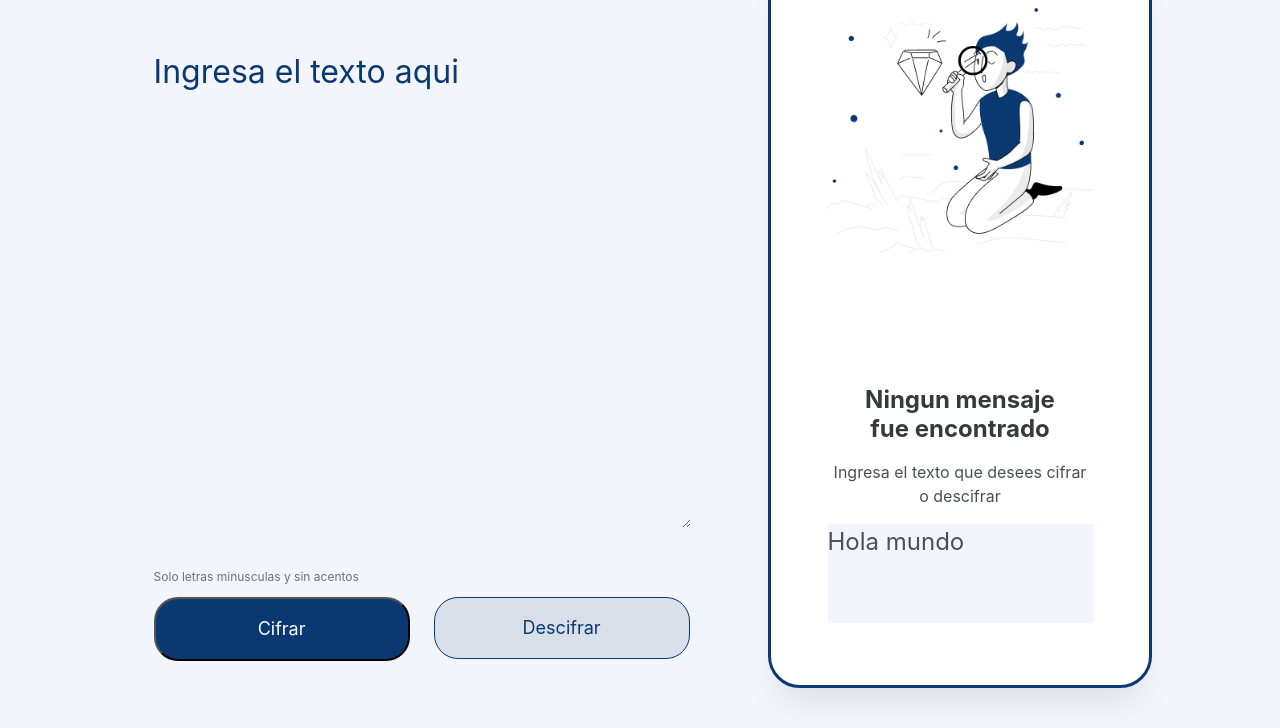
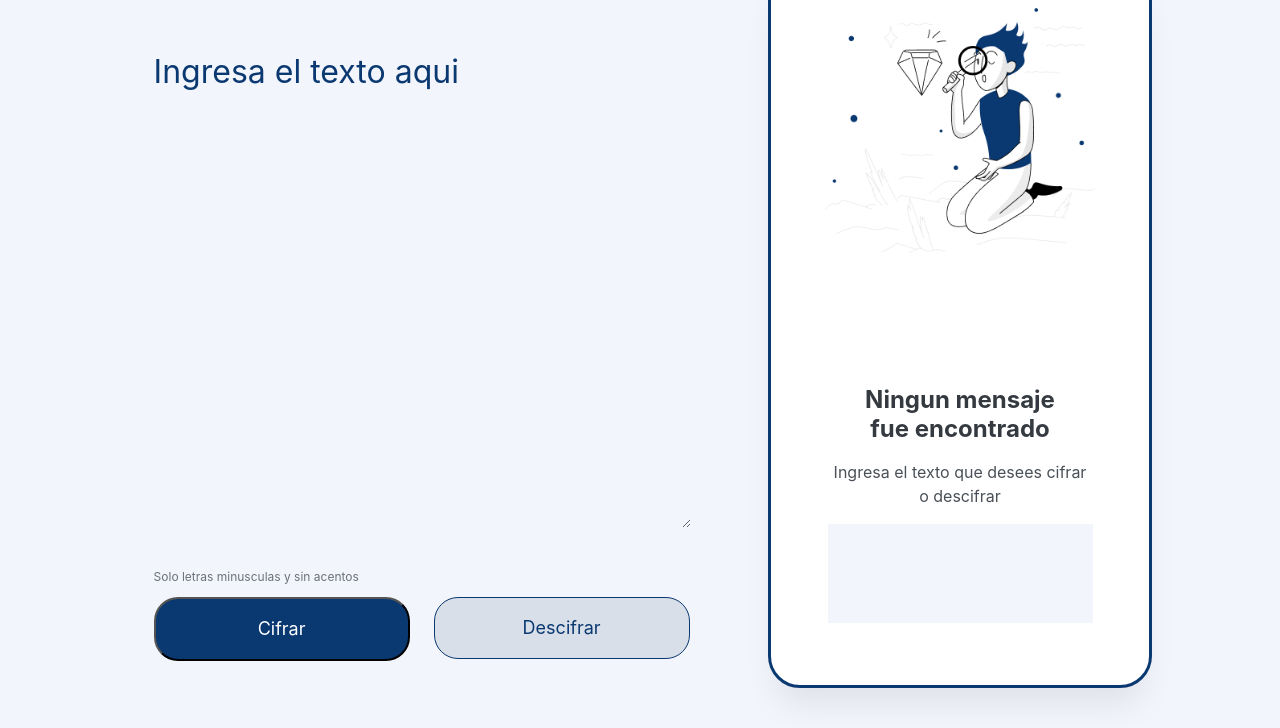
Before and after one commit to edisonrodriguez/pyencriptador, a plain HTML site: page index.html in a window 1280 px wide. Shown: the part 72-800 px from the top of the page. Drawn offline with Linux system fonts and the light colour scheme.

Commit message:
Completo mas cambio en el js,cambio en html

```diff
--- a/index.html
+++ b/index.html
@@ -28,7 +28,7 @@
             <div class="mensaje-cifrado" id="mensaje-cifrado">
                 <h2 id="encabezado-mensaje">Ningun mensaje fue encontrado</h2>
                 <p id="parrafo">Ingresa el texto que desees cifrar o descifrar</p>
-                <textarea name="mensaje" id="mensaje" cols="30" rows="10" class="mensaje" placeholder="Hola mundo"></textarea>
+                <textarea name="mensaje" id="mensaje" cols="30" rows="10" class="mensaje" ></textarea>
                 <button id="btn-copiar" class="oprimir-descifrar">Copiar</button>
             </div>
         </div>
--- a/index.js
+++ b/index.js
@@ -14,7 +14,7 @@ function cifrar() {
             case 'o': return 'ober';
             case 'u': return 'ufat';
         }
-    });
+    }); /* Cambio completo en la funcion */
 
     if (texto.length !== 0) {
         mensaje.value = textoCifrado.toLowerCase();
```
